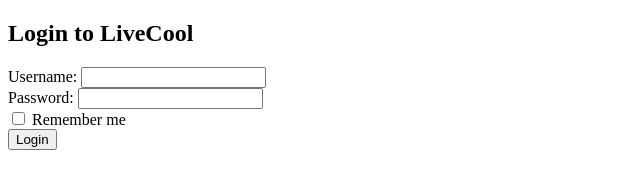
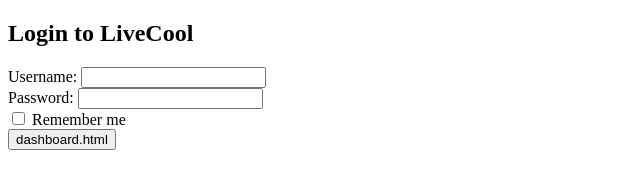
Before and after one commit to GettiApp/LiveCool, a plain HTML site: page login.html in a window 1280 px wide. Shown: the whole page, without its empty margins (0-640 px from the left). Drawn offline with Linux system fonts and the light colour scheme.

Commit message:
Update login.html for my-project GitHub Pages

```diff
--- a/login.html
+++ b/login.html
@@ -17,7 +17,7 @@
         <input type="checkbox" id="remember_cookie" name="remember_cookie">
         <label for="remember_cookie">Remember me</label>
         <br>
-        <button type="submit">Login</button>
+        <button type="submit">dashboard.html</button>
     </form>
 </body>
 </html>
```
